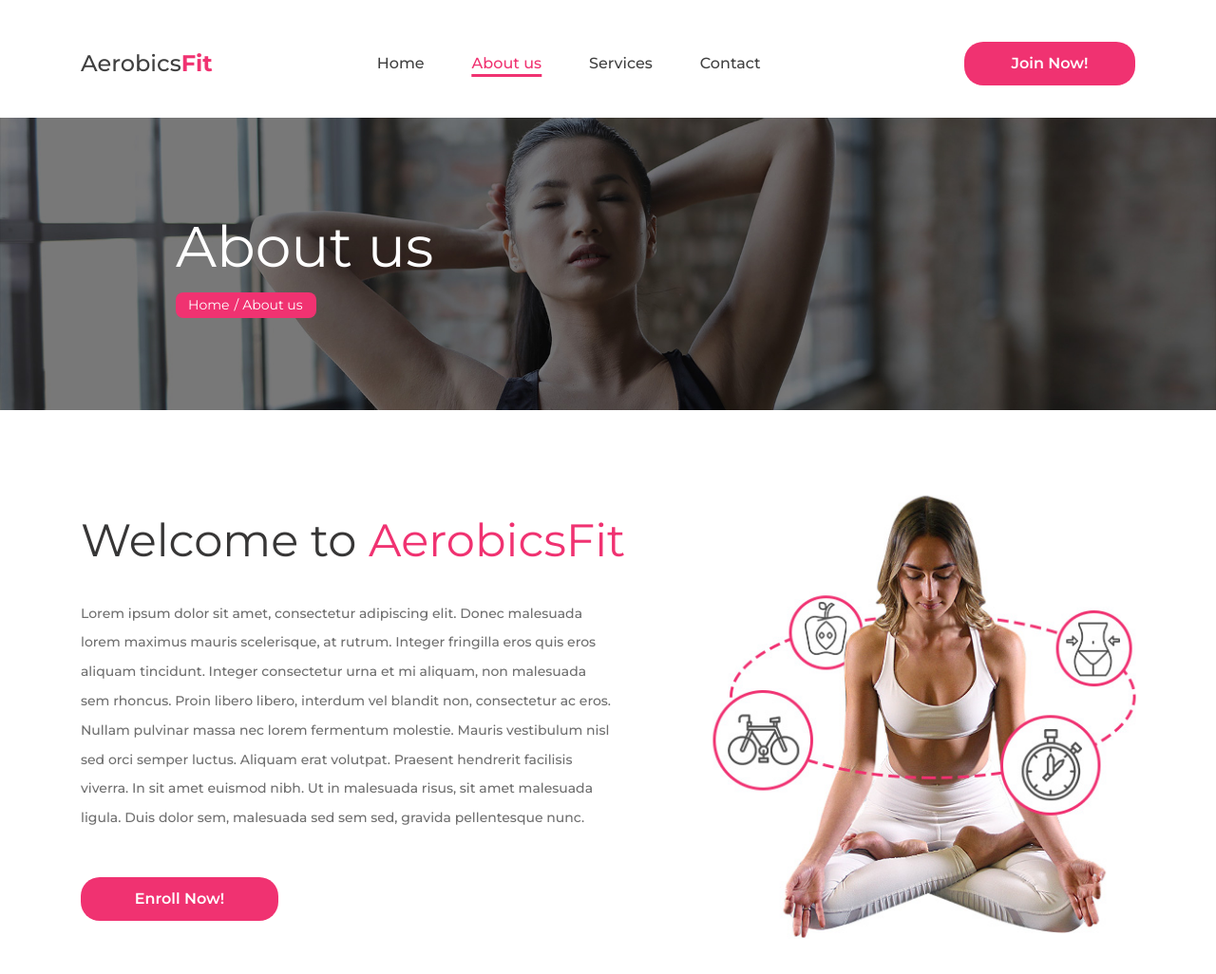
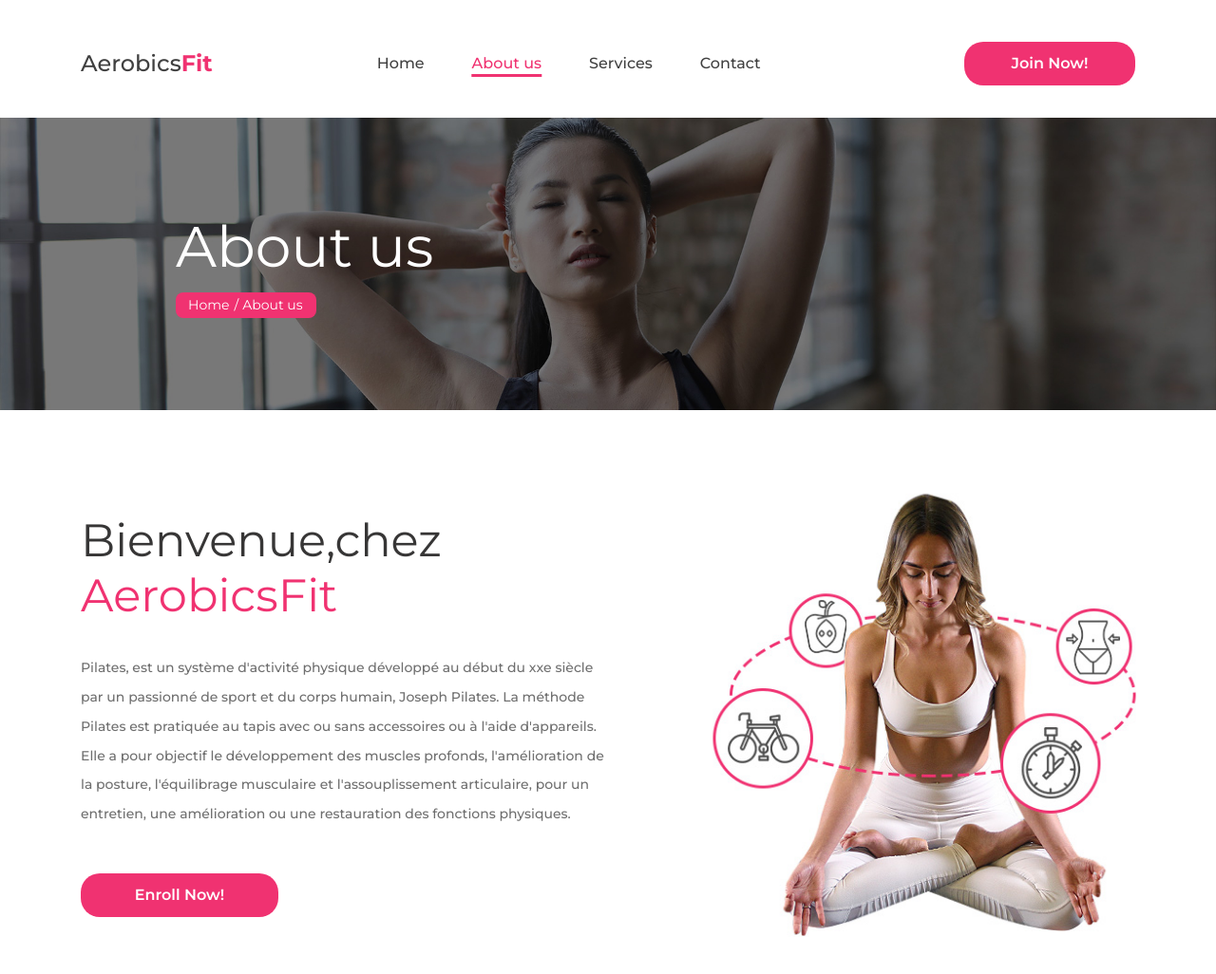
Before and after one commit to fazefatim/aerobicsFit, a plain HTML site: page about.html in a window 1280 px wide. Shown: the top 1026 px of the page at 95% size. Drawn offline with Linux system fonts and the light colour scheme.

Commit message:
little mod

```diff
--- a/about.html
+++ b/about.html
@@ -107,9 +107,9 @@
 				<!-- Intro Content -->
 				<div class="col-lg-7 intro_col">
 					<div class="intro_content">
-						<div class="intro_title">Welcome to <span>AerobicsFit</span></div>
+						<div class="intro_title">Bienvenue,chez <span>AerobicsFit</span></div>
 						<div class="intro_text">
-							<p>Lorem ipsum dolor sit amet, consectetur adipiscing elit. Donec malesuada lorem maximus mauris scelerisque, at rutrum. Integer fringilla eros quis eros aliquam tincidunt. Integer consectetur urna et mi aliquam, non malesuada sem rhoncus. Proin libero libero, interdum vel blandit non, consectetur ac eros. Nullam pulvinar massa nec lorem fermentum molestie. Mauris vestibulum nisl sed orci semper luctus. Aliquam erat volutpat. Praesent hendrerit facilisis viverra. In sit amet euismod nibh. Ut in malesuada risus, sit amet malesuada ligula. Duis dolor sem, malesuada sed sem sed, gravida pellentesque nunc.</p>
+							<p>Pilates, est un système d'activité physique développé au début du xxe siècle par un passionné de sport et du corps humain, Joseph Pilates. La méthode Pilates est pratiquée au tapis avec ou sans accessoires ou à l'aide d'appareils. Elle a pour objectif le développement des muscles profonds, l'amélioration de la posture, l'équilibrage musculaire et l'assouplissement articulaire, pour un entretien, une amélioration ou une restauration des fonctions physiques.</p>
 						</div>
 						<div class="button intro_button"><a href="#">Enroll Now!</a></div>
 					</div>
```
Also changed, not shown: services.html (+0 -1 lines).
